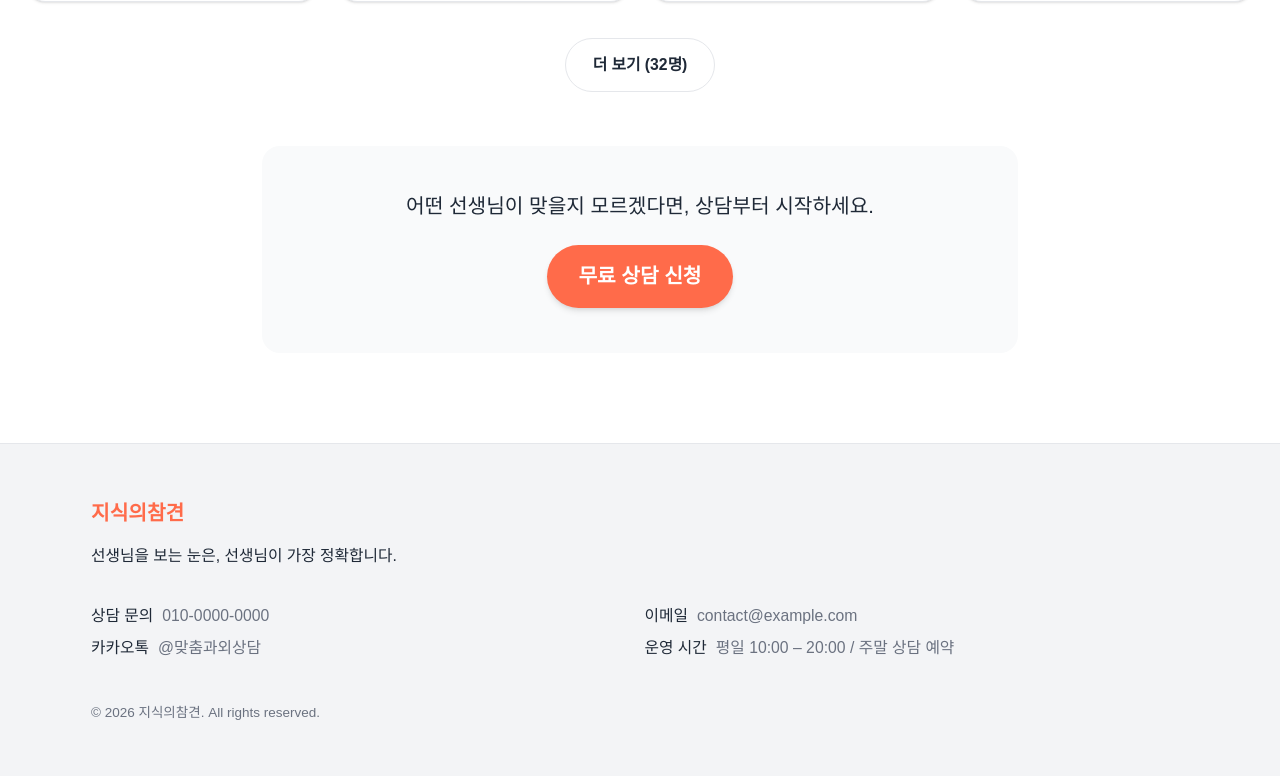
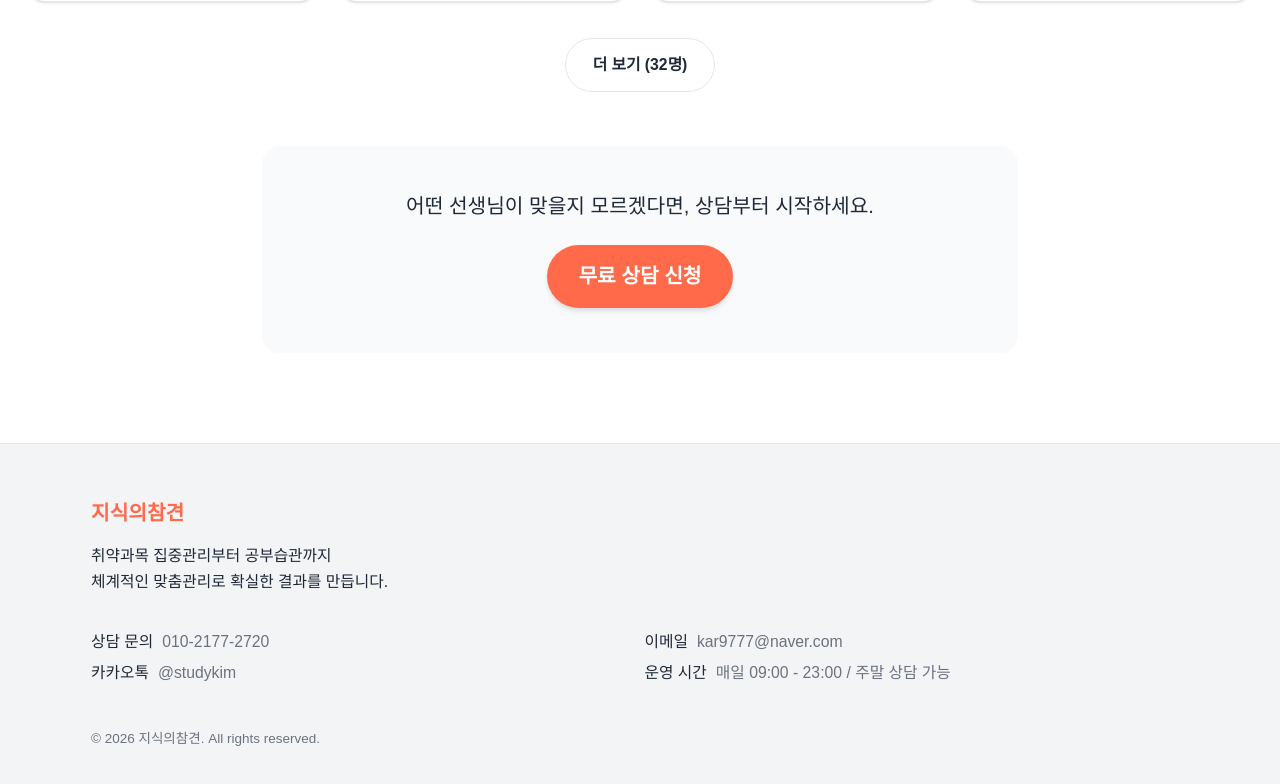
Before and after one commit to ghlfyd12/GwaePick, a Next.js app: page /teachers in a window 1280 px wide. Shown: the part 2576-3360 px from the top of the page. Built offline with nearby package versions, Linux system fonts and the light colour scheme; a web font is replaced by a local one.

Commit message:
푸터(Footer) 문구 및 연락처 정보 수정

```diff
--- a/src/components/layout/Footer.tsx
+++ b/src/components/layout/Footer.tsx
@@ -10,8 +10,8 @@ export default function Footer() {
     <footer className="border-t border-line bg-surface-alt">
       <div className="mx-auto max-w-5xl px-4 py-12 sm:px-6">
         <p className="text-lg font-bold text-accent">{site.name}</p>
-        <p className="mt-3 max-w-md text-sm leading-relaxed text-ink">
-          {site.slogan}
+        <p className="mt-3 max-w-md whitespace-pre-line break-keep text-sm leading-relaxed text-ink">
+          {site.footerTagline}
         </p>
 
         <dl className="mt-8 grid gap-2 text-sm text-muted sm:grid-cols-2">
--- a/src/data/site.ts
+++ b/src/data/site.ts
@@ -38,6 +38,10 @@ export const site = {
   /** 핵심 슬로건 (CLAUDE.md 고정 규칙) */
   slogan: "선생님을 보는 눈은, 선생님이 가장 정확합니다.",
 
+  /** 푸터 태그라인(두 줄, \n 으로 줄바꿈) */
+  footerTagline:
+    "취약과목 집중관리부터 공부습관까지\n체계적인 맞춤관리로 확실한 결과를 만듭니다.",
+
   /** 기본 소개 문구 */
   description:
     "직접 가르쳐 온 선생님이 1:1 상담으로 우리 아이에게 가장 잘 맞는 선생님을 연결해 드립니다.",
@@ -73,12 +77,12 @@ export const site = {
     { label: "상담안내", href: "/#guide" },
   ] satisfies NavItem[],
 
-  /** 연락처 placeholder — 실제 값으로 교체 예정 */
+  /** 연락처 (실제 값) */
   contact: {
-    phone: "010-0000-0000",
-    email: "contact@example.com",
-    hours: "평일 10:00 – 20:00 / 주말 상담 예약",
-    kakao: "@맞춤과외상담",
+    phone: "010-2177-2720",
+    email: "kar9777@naver.com",
+    hours: "매일 09:00 - 23:00 / 주말 상담 가능",
+    kakao: "@studykim",
   },
 
   /** 푸터 저작권 표기 연도 */
```
